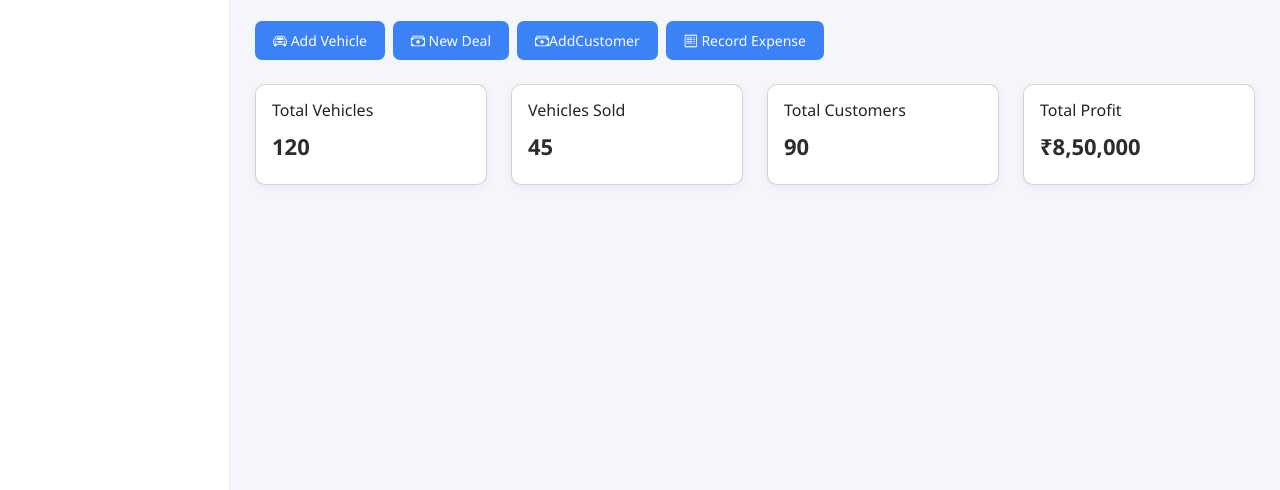
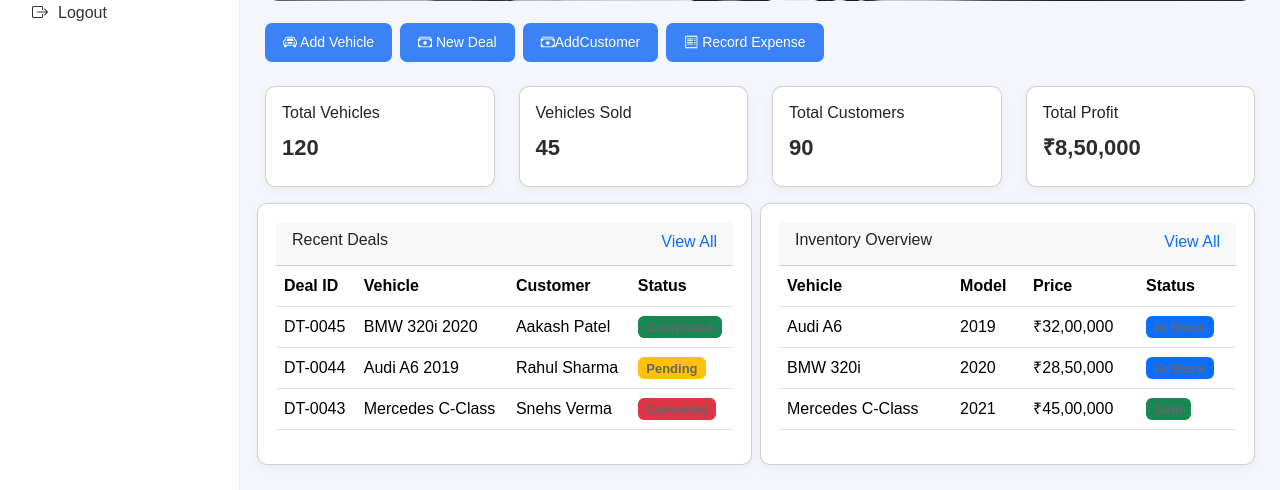
Before and after one commit to SachinSethiya/dealTrack, a Django app: page /dashboard/ in a window 1280 px wide. Shown: the part 473-963 px from the top of the page. Run offline with Django 5.2, Linux system fonts and the light colour scheme; the visitor is signed in with stand-in values (Sample User, id 1).

Commit message:
updated dashboard

```diff
--- a/showroom/templates/dashboard.html
+++ b/showroom/templates/dashboard.html
@@ -1,26 +1,19 @@
 {% extends "base.html" %}
-
+{% load static %}
 {% block title %}Dashboard{% endblock %}
-
+{% block extra_css %}
+<link rel="stylesheet" href="{% static 'css/showroom_dashboard.css' %}">
+{% endblock %}
 {% block content %}
-
-<!-- Topbar -->
-<div class="topbar mb-4 d-flex justify-content-between align-items-center">
-    <input type="text" placeholder="Search..." class="form-control w-50">
-    <div class="admin d-flex align-items-center">
-        <i class="bi bi-person-circle me-2"></i>Admin
-    </div>
-</div>
-
 <!-- Hero Section -->
-<div class="hero mb-4 d-flex flex-wrap align-items-center gap-3">
-    <div class="hero-text flex-grow-1">
+<div class="hero">
+    <div class="hero-text">
         <h2>Manage Your Vehicles & Deals</h2>
         <p>Easily manage inventory, track sales and deals from one dashboard.</p>
-        <button class="btn btn-primary">View Inventory</button>
+        <button class="btn-primary">View Inventory</button>
     </div>
     <div class="hero-img flex-shrink-1">
-        <img src="https://images.unsplash.com/photo-1503376780353-7e6692767b70" alt="Car Image"
+        <img src="{% static 'img/hero-img-3.jpg'}" alt="Car Image"
             class="img-fluid rounded">
     </div>
 </div>
@@ -59,6 +52,90 @@
             <h3>₹8,50,000</h3>
         </div>
     </div>
+    <!-- Tables -->
+    <div class="row g-2">
+        <!-- Recent Deals -->
+        <div class="col-md-6">
+            <div class="card table-card">
+                <div class="card-header d-flex justify-content-between">
+                    <h6>Recent Deals</h6>
+                    <a href="#">View All</a>
+                </div>
+                <div class="table-responsive">
+                    <table class="table">
+                        <thead>
+                            <tr>
+                                <th>Deal ID</th>
+                                <th>Vehicle</th>
+                                <th>Customer</th>
+                                <th>Status</th>
+                            </tr>
+                        </thead>
+                        <tbody>
+                            <tr>
+                                <td>DT-0045</td>
+                                <td>BMW 320i 2020</td>
+                                <td>Aakash Patel</td>
+                                <td><span class="badge bg-success">Completed</span></td>
+                            </tr>
+                            <tr>
+                                <td>DT-0044</td>
+                                <td>Audi A6 2019</td>
+                                <td>Rahul Sharma</td>
+                                <td><span class="badge bg-warning">Pending</span></td>
+                            </tr>
+                            <tr>
+                                <td>DT-0043</td>
+                                <td>Mercedes C-Class</td>
+                                <td>Snehs Verma</td>
+                                <td><span class="badge bg-danger">Cancelled</span></td>
+                            </tr>
+                        </tbody>
+                    </table>
+                </div>
+            </div>
+        </div>
+        <!-- Inventory Overview -->
+        <div class="col-md-6">
+            <div class="card table-card">
+                <div class="card-header d-flex justify-content-between">
+                    <h6>Inventory Overview</h6>
+                    <a href="#">View All</a>
+                </div>
+                <div class="table-responsive">
+                    <table class="table">
+                        <thead>
+                            <tr>
+                                <th>Vehicle</th>
+                                <th>Model</th>
+                                <th>Price</th>
+                                <th>Status</th>
+                            </tr>
+                        </thead>
+                        <tbody>
+                            <tr>
+                                <td>Audi A6</td>
+                                <td>2019</td>
+                                <td>₹32,00,000</td>
+                                <td><span class="badge bg-primary">In Stock</span></td>
+                            </tr>
+                            <tr>
+                                <td>BMW 320i</td>
+                                <td>2020</td>
+                                <td>₹28,50,000</td>
+                                <td><span class="badge bg-primary">In Stock</span></td>
+                            </tr>
+                            <tr>
+                                <td>Mercedes C-Class</td>
+                                <td>2021</td>
+                                <td>₹45,00,000</td>
+                                <td><span class="badge bg-success">Sold</span></td>
+                            </tr>
+                        </tbody>
+                    </table>
+                </div>
+            </div>
+        </div>
+    </div>
 </div>
-
-{% endblock %}
+    {% endblock %}
--- a/static/css/showroom_dashboard.css
+++ b/static/css/showroom_dashboard.css
@@ -1,94 +1,3 @@
-* {
-  margin: 0;
-  padding: 0;
-  box-sizing: border-box;
-  font-family:
-    Segoe UI,
-    Arial,
-    sans-serif;
-}
-
-body {
-  background: #f4f6fb;
-}
-
-.wrapper {
-  display: flex;
-  height: 100vh;
-}
-
-/* SIDEBAR */
-
-.sidebar {
-  width: 230px;
-  background: white;
-  border-right: 1px solid #eee;
-  padding: 22px;
-}
-
-.logo {
-  font-size: 20px;
-  font-weight: 600;
-  margin-bottom: 30px;
-  color: #2d2d2d;
-}
-
-.menu {
-  list-style: none;
-}
-
-.menu li {
-  margin-bottom: 12px;
-}
-
-.menu a {
-  text-decoration: none;
-  color: #444;
-  padding: 10px 12px;
-  border-radius: 8px;
-  display: flex;
-  align-items: center;
-  gap: 10px;
-  font-size: 15px;
-}
-
-.menu a:hover {
-  background: #eef4ff;
-  color: #2563eb;
-}
-
-/* MAIN */
-
-.main {
-  flex: 1;
-  padding: 25px;
-}
-
-/* TOPBAR */
-
-.topbar {
-  display: flex;
-  justify-content: space-between;
-  align-items: center;
-  margin-bottom: 22px;
-}
-
-.topbar input {
-  width: 300px;
-  padding: 9px 14px;
-  border: 1px solid #ddd;
-  border-radius: 8px;
-  font-size: 14px;
-}
-
-.admin {
-  display: flex;
-  align-items: center;
-  gap: 8px;
-  font-weight: 500;
-  color: #444;
-}
-
 .content {
   max-width: 1200px;
 }
@@ -101,8 +10,7 @@ body {
   border-radius: 14px;
   overflow: hidden;
   margin-bottom: 22px;
-  background: url("https://images.unsplash.com/photo-1503376780353-7e6692767b70")
-    center/cover no-repeat;
+  background: url("../img/hero-img-3.jpeg") center/cover no-repeat;
   display: flex;
   align-items: center;
   padding: 50px;
--- a/static/css/style.css
+++ b/static/css/style.css
@@ -3,96 +3,124 @@ body{
 font-family:Arial, Helvetica, sans-serif;
 }
 
+a{
+    text-decoration: none;
+}
+/* Layout */
+
+.dashboard-layout{
+display:flex;
+height:100vh;
+}
+
 /* Sidebar */
 
 .sidebar{
-    height:100vh;
+width:240px;
 background:white;
-    border-right:1px solid #ddd;
 padding:20px;
+border-right:1px solid #eee;
 }
 
-.sidebar a{
-    display:block;
-    padding:12px;
-    color:#333;
-    text-decoration:none;
+.logo{
+display:flex;
+align-items:center;
+gap:5px;
+margin-bottom:30px;
+position: relative;
+}
+
+.logo-img{
+height:60px;
 border-radius:10px;
+}
+
+.logo-text{
+    color: #000000;
+    font-weight:800;
+    font-size:18px;
+    position: absolute;
+    left: 55px;
+    bottom: 19px;
+}
+
+.sidebar-menu{
+list-style:none;
+padding:0;
+}
+
+.sidebar-menu li{
 margin-bottom:10px;
 }
 
-.sidebar a:hover{
-    background:#e9efff;
+.sidebar-menu a{
+display:flex;
+align-items:center;
+gap:10px;
+padding:10px 12px;
+border-radius:8px;
+text-decoration:none;
+color:#333;
+font-weight:500;
 }
 
-.active{
-    background:#dfe7ff;
-    font-weight:600;
+.sidebar-menu a:hover{
+background:#f1f4ff;
 }
 
-/* Logo */
-
-.logo{
-    display: flex;
-    align-items: center;  /* vertical alignment */
-    gap: 10px;             /* space between logo and text */
-}
-.logo-img{
-    display: inline-block;
-}
-.logo-img img{
-    width: 40px;           /* adjust as needed */
-    height: 40px;
-    object-fit: contain;
+.logout{
+margin-top:40px;
 }
 
-.logo span{
-    font-size: 20px;
-    font-weight: 600;
+/* Main */
+
+.main-content{
+flex:1;
+display:flex;
+flex-direction:column;
 }
 
-/* Header */
+/* Topbar */
 
-.header{
+.topbar{
+display:flex;
+justify-content:space-between;
+align-items:center;
+padding:15px 25px;
 background:white;
-    padding:15px 25px;
-    border-bottom:1px solid #ddd;
+border-bottom:1px solid #eee;
 }
 
-/* Cards */
-
-.card{
-    border:none;
-    border-radius:15px;
-    box-shadow:0 2px 8px rgba(0,0,0,0.05);
-    text-align:center;
-    padding:20px;
-    transition:0.3s;
+.search{
+width:300px;
 }
 
-.card:hover{
-    transform:translateY(-5px);
+.topbar-right{
+display:flex;
+align-items:center;
+gap:20px;
 }
 
-/* Circle Icon */
+.notification{
+font-size:20px;
+cursor:pointer;
+}
 
-.logo-circle{
-    width:70px;
-    height:70px;
-    background:#eef2ff;
-    border-radius:50%;
+.admin-profile{
 display:flex;
 align-items:center;
-    justify-content:center;
-    margin:auto;
-    font-size:28px;
-    color:#4a6cf7;
+gap:10px;
 }
 
-/* Footer */
+.admin-img{
+width:35px;
+height:35px;
+border-radius:50%;
+}
 
-.footer{
-    text-align:center;
-    margin-top:40px;
-    color:#777;
+/* Page Content */
+
+.page-content{
+padding:25px;
+overflow-y:auto;
 }
--- a/templates/base.html
+++ b/templates/base.html
@@ -4,55 +4,115 @@
 
 <head>
     <meta charset="UTF-8">
-    <title>{% block title %}CarShowroom{% endblock %}</title>
+
+    <title>{% block title %}DealTrack{% endblock %}</title>
+
+    <!-- Bootstrap -->
     <link rel="stylesheet" href="https://cdn.jsdelivr.net/npm/bootstrap@5.3.3/dist/css/bootstrap.min.css">
+
     <link rel="stylesheet" href="https://cdn.jsdelivr.net/npm/bootstrap-icons@1.11.3/font/bootstrap-icons.css">
-    <link rel="stylesheet" href="{% static 'css/showroom_dashboard.css' %}">
+
+    <!-- Main CSS -->
+    <link rel="stylesheet" href="{% static 'css/style.css' %}">
+
+    {% block extra_css %}{% endblock %}
+
 </head>
 
 <body>
-    <div class="wrapper">
+
+    <div class="dashboard-layout">
+
         <!-- Sidebar -->
         <div class="sidebar">
-            <a href="{% url 'dashboard' %}" class="navbar-brand me-4">
-                <img src="{% static 'img/logo.png'%}" alt="logo" style="height: 50px; border-radius: 20px;">dealTrack
-            </a>
-            <ul class="menu">
+            <div class="logo">
+                <img src="{% static 'img/logo.png' %}" class="logo-img">
+                <a href="{% url 'dashboard' %}"><span class="logo-text">DealTrack</span></a>
+            </div>
+            <ul class="sidebar-menu">
                 <li>
                     <a href="{% url 'dashboard' %}">
-                        <i class="bi bi-house"></i> Home
+                        <i class="bi bi-house"></i>
+                        <span>Dashboard</span>
                     </a>
                 </li>
                 <li>
                     <a href="{% url 'vehicle' %}">
-                        <i class="bi bi-car-front"></i> Vehicles
+                        <i class="bi bi-car-front"></i>
+                        <span>Vehicles</span>
                     </a>
                 </li>
                 <li>
                     <a href="{% url 'deal' %}">
-                        <i class="bi bi-cash-stack"></i> Deals
+                        <i class="bi bi-cash-stack"></i>
+                        <span>Deals</span>
+                    </a>
+                </li>
+                <li>
+                    <a href="#">
+                        <i class="bi bi-bar-chart"></i>
+                        <span>Reports</span>
                     </a>
                 </li>
                 <li>
                     <a href="{% url 'customer' %}">
-                        <i class="bi bi-people-fill"></i> Customer
+                        <i class="bi bi-people"></i>
+                        <span>Customers</span>
                     </a>
                 </li>
-                <!-- Logout Button -->
-                <li class="mt-5">
-                    <a href="{% url 'logout' %}" class="text-danger">
-                        <i class="bi bi-box-arrow-right"></i> Logout
+                <li>
+                    <a href="#">
+                        <i class="bi bi-gear"></i>
+                        <span>Settings</span>
+                    </a>
+                </li>
+                <li class="logout">
+                    <a href="{% url 'logout' %}">
+                        <i class="bi bi-box-arrow-right"></i>
+                        <span>Logout</span>
                     </a>
                 </li>
             </ul>
         </div>
 
 
-        <!-- Main content -->
-        <div class="main">
-            {% block content %}{% endblock %}
+        <!-- Main Content -->
+        <div class="main-content">
+
+            <!-- Topbar -->
+            <div class="topbar">
+
+                <input type="text" class="form-control search" placeholder="Search here...">
+
+                <div class="topbar-right">
+
+                    <i class="bi bi-bell notification"></i>
+
+                    <div class="admin-profile">
+
+                        <span>Admin</span>
+
+                        <img src="https://i.pravatar.cc/40" class="admin-img">
+
+                    </div>
+
+                </div>
+
+            </div>
+
+
+            <!-- Page Content -->
+            <div class="page-content">
+
+                {% block content %}
+                {% endblock %}
+
+            </div>
+
         </div>
+
     </div>
+
 </body>
 
 </html>
```
Also changed, not shown: static/img/hero-img-2.jpg (added), static/img/hero-img-3.jpeg (added), 1 other file. Lines whose indentation alone changed are shown as unchanged.
